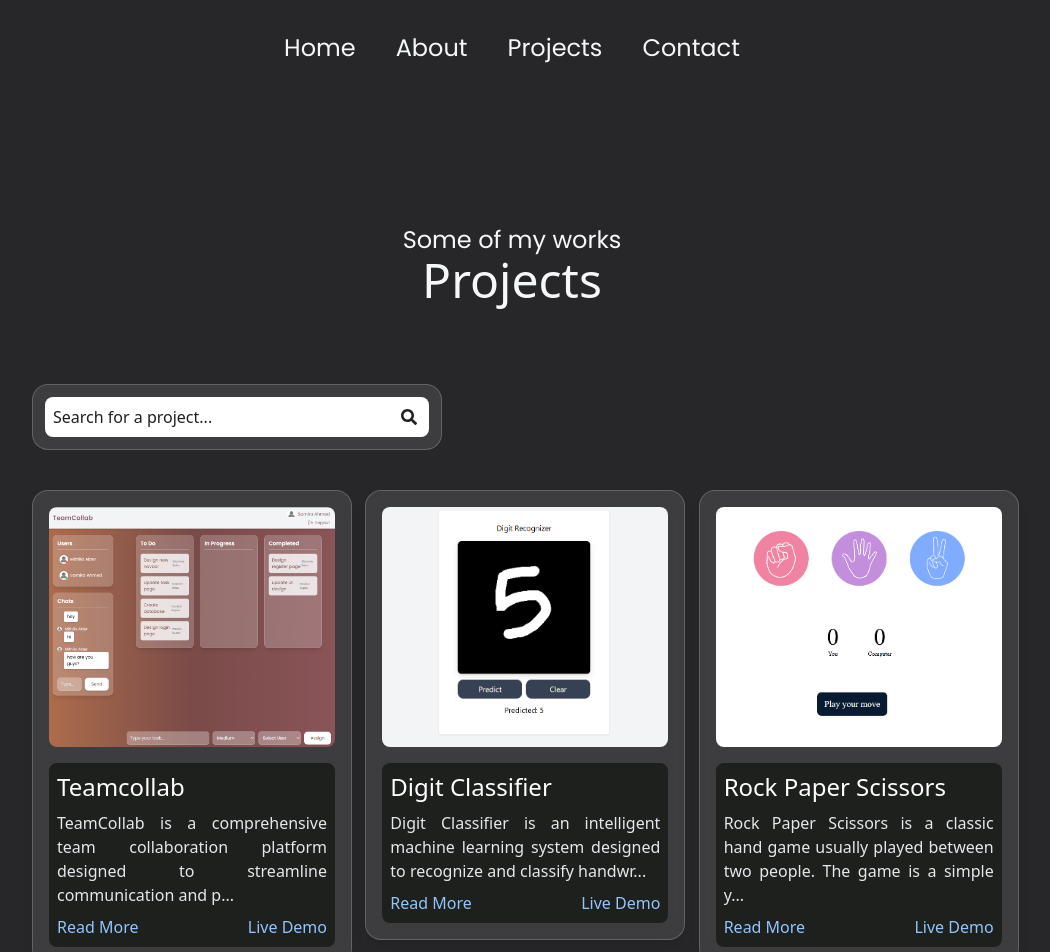
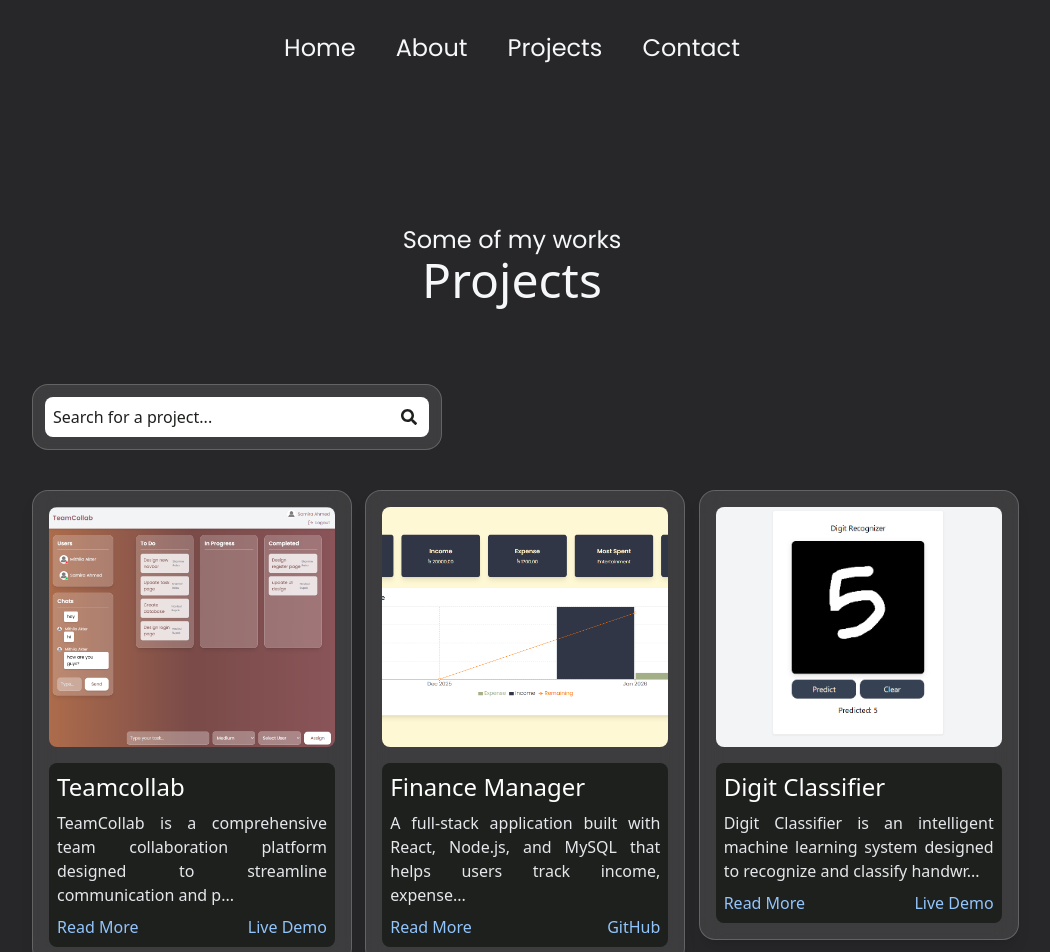
Before and after one commit to samIRaahmeD6/myPortfolio, a React (Vite) app: page /myPortfolio/projects in a window 1280 px wide. Shown: the top 952 px of the page, without its empty margins (128-1178 px from the left). Built offline with nearby package versions, Linux system fonts and the light colour scheme.

Commit message:
Added new project

```diff
--- a/src/assets/data/data.js
+++ b/src/assets/data/data.js
@@ -6,6 +6,7 @@ import digitClassifier from '../images/digit_classifier.png'
 import portfolio from '../images/portfolio.png'
 import profilePic1 from '../images/profilepic.jpg'
 import profilePic2 from '../images/profilepic2.jpg'
+import financeManager from "../images/financeManager.png"
 import { FaReact } from 'react-icons/fa'
 import { IoLogoJavascript } from 'react-icons/io'
 import { FaHtml5 } from 'react-icons/fa'
@@ -24,6 +25,14 @@ const Projects = [
     link:'https://samiraahmed6.github.io/TeamCollab_Frontend/',
     description2:
       'TeamCollab is a comprehensive team collaboration platform designed to streamline communication and project management. It allows team members to chat in real-time, create and assign tasks, share updates, and manage projects efficiently within a single workspace. With features like group discussions, status tracking, and centralized message history, TeamCollab ensures that teams stay organized, connected, and productive. This project was built using Node.js, Express.js, MySQL, Socket.IO, Angular, and Tailwind CSS, combining real-time communication with a responsive and interactive user interface.',
+  },
+  {
+    image: financeManager,
+    description: 'For managing finance automatically, keeps record of income and expenses also AI gets prediction for next months expense',
+    title: 'Finance Manager',
+    link:'https://github.com/samIRaahmeD6/FinWise',
+    description2:
+      'A full-stack application built with React, Node.js, and MySQL that helps users track income, expenses, and remaining balance Integrated AI-powered expense prediction to forecast next months spending for each user.',
   },
   {
     image: digitClassifier,
```
Also changed, not shown: src/assets/images/financeManager.png (added).
